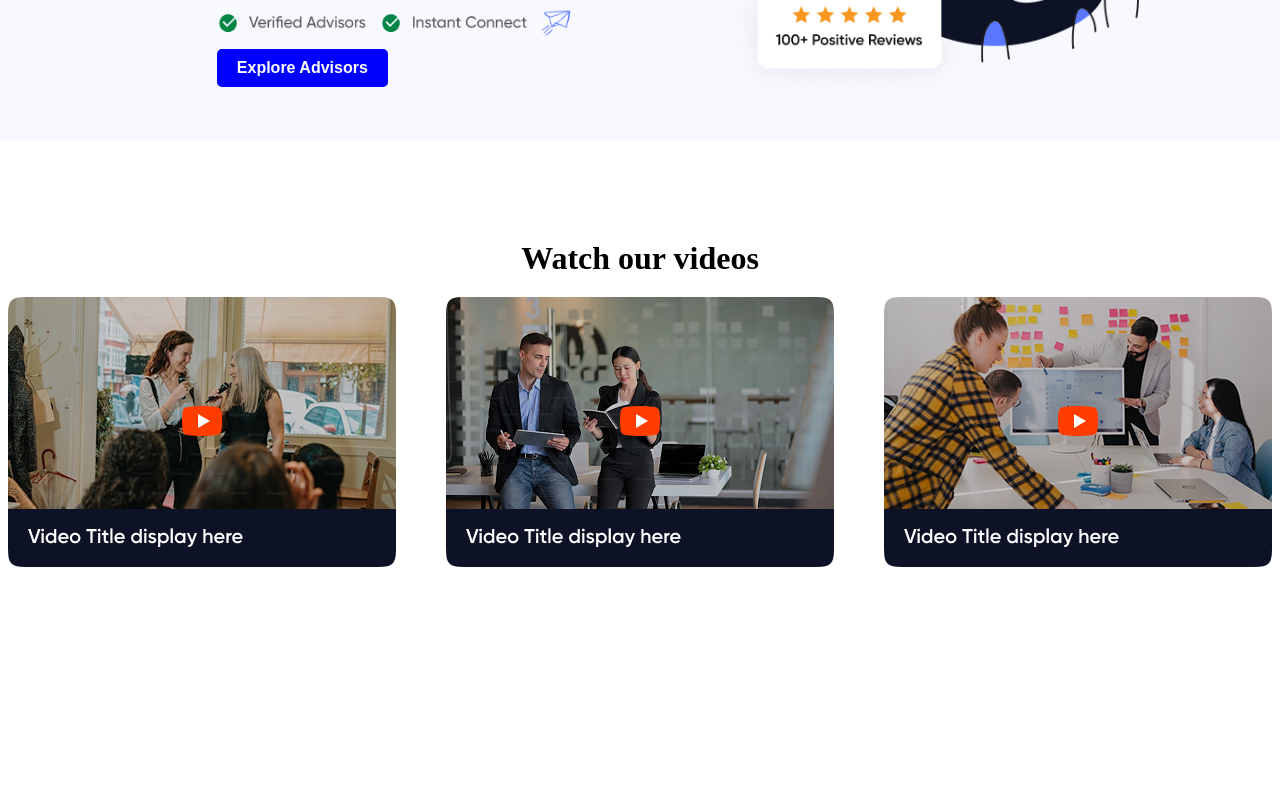
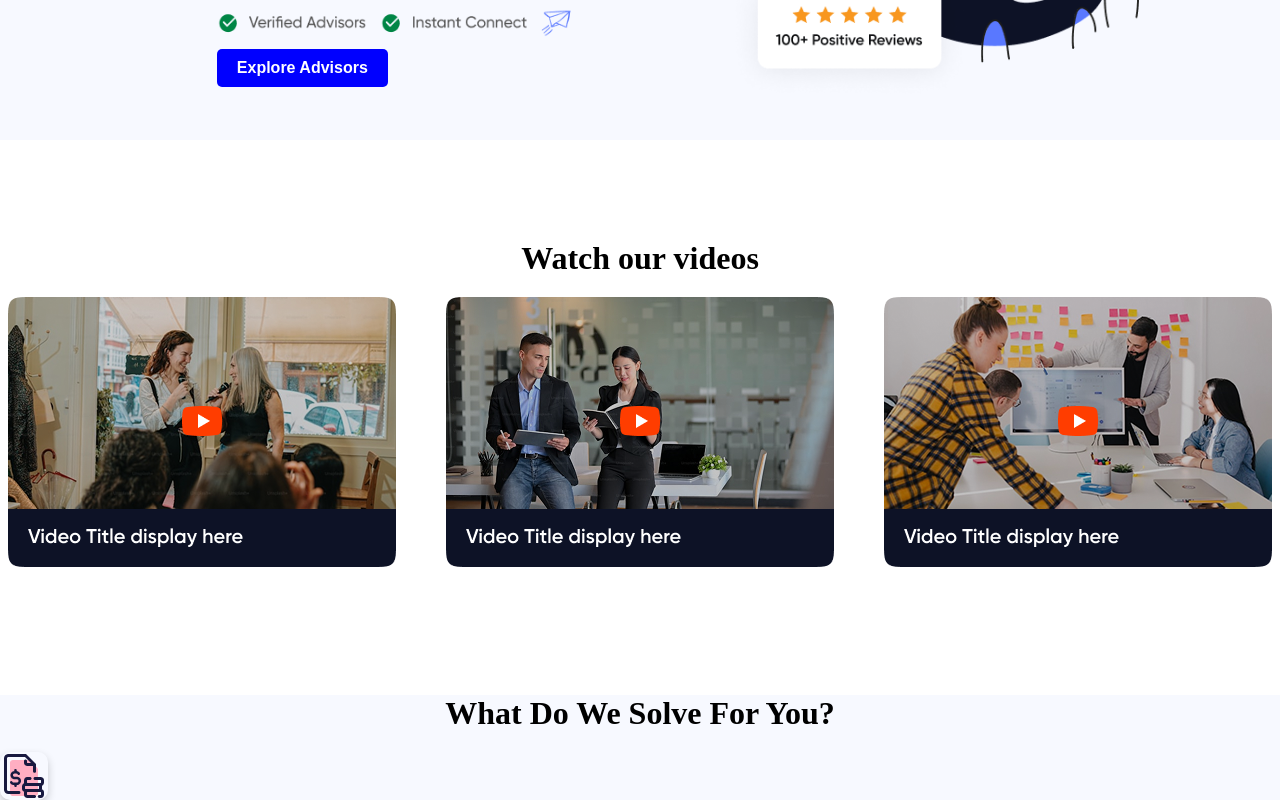
Before and after one commit to dhanusrim/image-verification, a plain HTML site: page index.html in a window 1280 px wide. Shown: the part 462-1262 px from the top of the page. Before the commit the page ends 1029 px from the top, so only its background shows below. Drawn offline with Linux system fonts and the light colour scheme.

Commit message:
add images

```diff
--- a/index.html
+++ b/index.html
@@ -55,6 +55,11 @@
             <img src="./image/video 3.png"width="388px"height="270px">
         </div>
     </div>
-    <div class=""
+    <div class="do">
+        <h1 class="do-txt">What Do We Solve For You?<br></h1>
+        <div class="do-image">
+            <img src="./image/invest 1.png">
+        </div>
+    </div>
 </body>
 </html>
--- a/ss.css
+++ b/ss.css
@@ -174,7 +174,7 @@
     flex-wrap: wrap;
     margin-top: 20px;
 }
-v.image img
+.v.image img
 {
     border-radius: 10px;
     box-shadow: 0px 4px 8px rgba(0, 0, 0, 0.2);
@@ -182,3 +182,31 @@ v.image img
     cursor: pointer;
 
 }
+.do
+{
+    margin-top: 10%;
+    text-align: center;
+    background-color: #F7F9FF;
+}
+.do h1
+{
+    color: black;
+    font-size: 32px;
+    font-weight: bold;
+}
+.do-image
+{
+    display: flex;
+    justify-content: left;
+    gap: 50px;
+    flex-wrap: wrap;
+    margin-top: 20px;
+}
+.do-image img
+{
+    border-radius: 10px;
+    box-shadow: 0px 4px 8px rgba(0, 0, 0, 0.2);
+    transition: transform 0.3s ease-in-out;
+    cursor: pointer;
+
+}
```
Also changed, not shown: image/invest 1.png (added).
